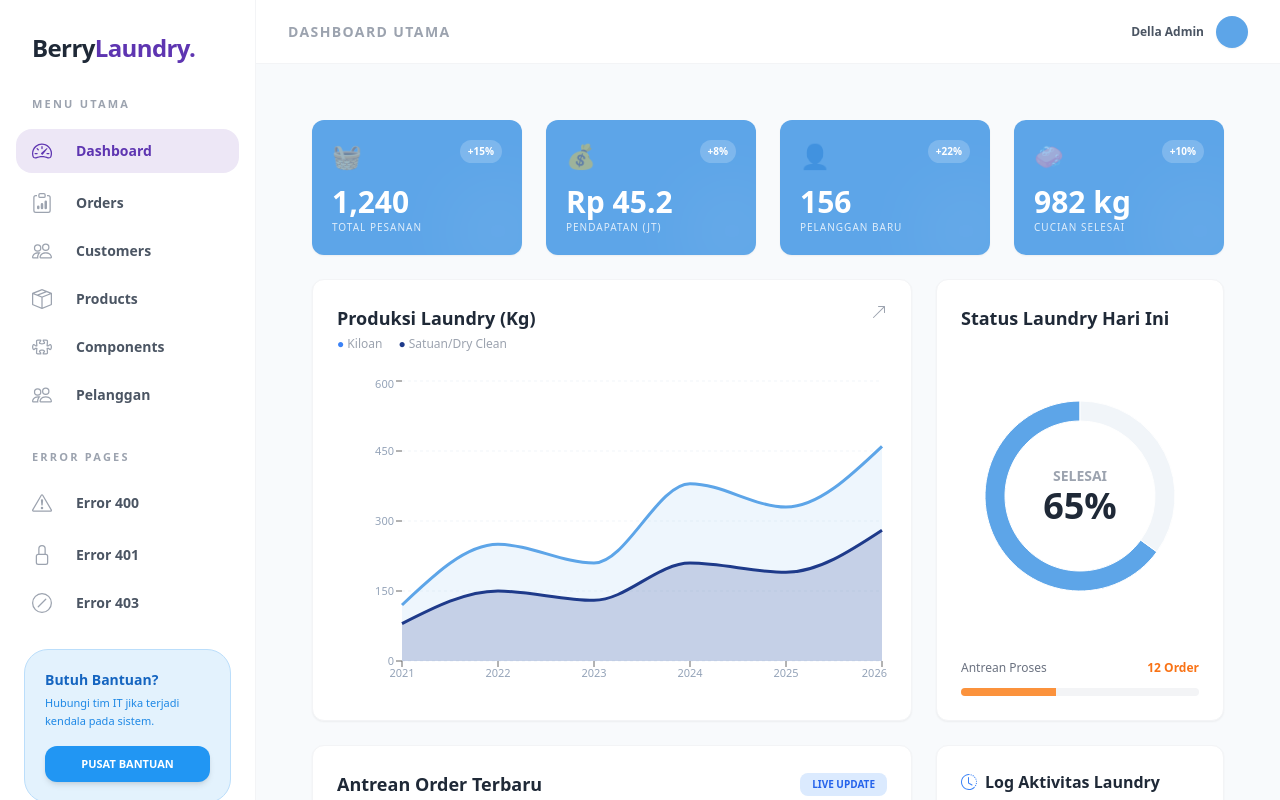
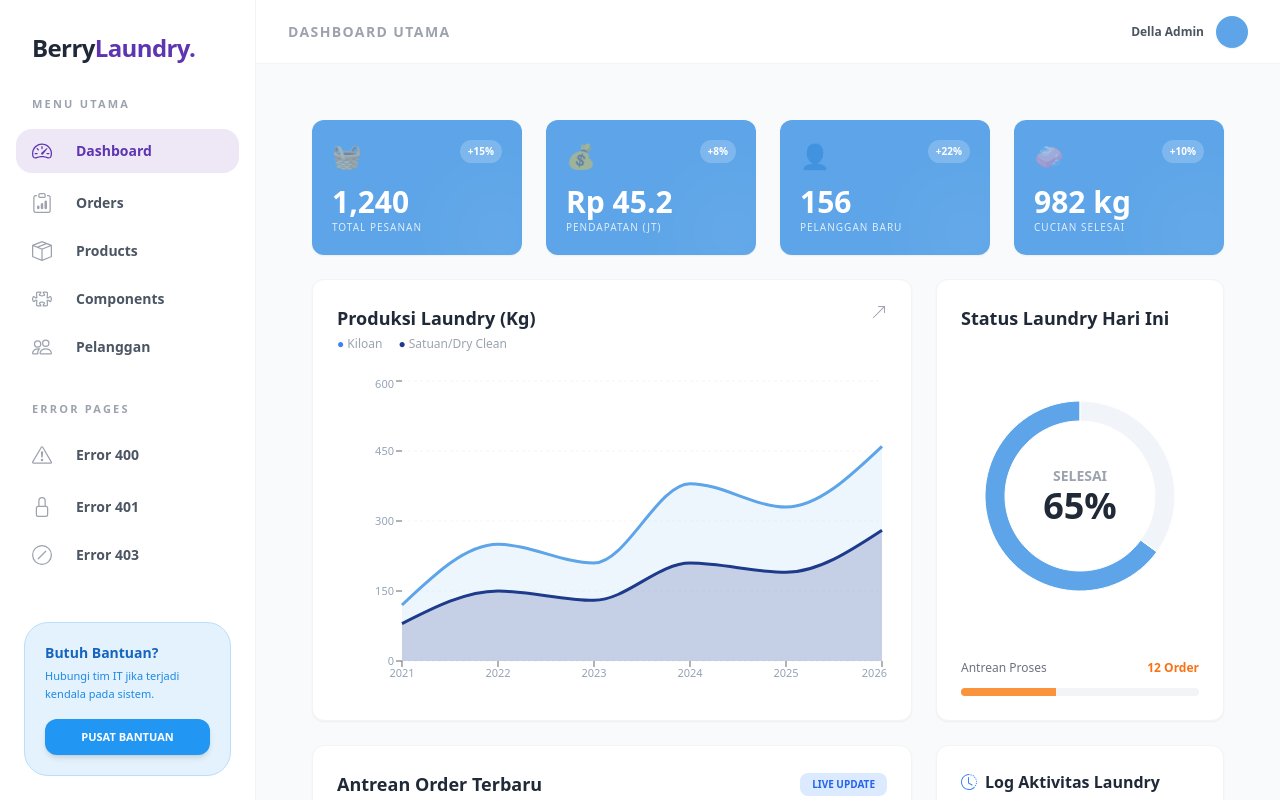
Before and after one commit to della1206/react-della-fox, a React (Vite) app: page /dashboard in a window 1280 px wide. Built offline with nearby package versions, Linux system fonts and the light colour scheme; sample sign-in values are in the browser's storage.

Commit message:
penambahan

```diff
--- a/src/App.jsx
+++ b/src/App.jsx
@@ -7,7 +7,6 @@ const MainLayout = React.lazy(() => import("./Layouts/MainLayout"));
 const AuthLayout = React.lazy(() => import("./Layouts/AuthLayout"));
 const Dashboard = React.lazy(() => import("./pages/Dashboard"));
 const Orders = React.lazy(() => import("./pages/Orders"));
-const Customers = React.lazy(() => import("./pages/Customers"));
 const Products = React.lazy(() => import("./pages/Products"));
 const ProductDetail = React.lazy(() => import("./pages/ProductDetail"));
 const ErrorPage = React.lazy(() => import("./pages/ErrorPage"));
@@ -48,7 +47,6 @@ export default function App() {
         <Route element={isLoggedIn ? <MainLayout role={role} setRole={setRole} /> : <Navigate to="/login" replace />}>
           <Route path="/dashboard" element={<Dashboard role={role} />} />
           <Route path="/orders" element={<Orders role={role} />} />
-          <Route path="/customers" element={<Customers role={role} />} />
           <Route path="/products" element={<Products />} />
           <Route path="/products/:id" element={<ProductDetail />} />
           <Route path="/components" element={<Components />} />
--- a/src/components/Sidebar.jsx
+++ b/src/components/Sidebar.jsx
@@ -20,7 +20,6 @@ export default function Sidebar() {
   const menuItems = [
     { name: "Dashboard", path: "/dashboard", icon: <BsSpeedometer2 /> },
     { name: "Orders", path: "/orders", icon: <BsClipboardData /> },
-    { name: "Customers", path: "/customers", icon: <BsPeople /> },
     { name: "Products", path: "/products", icon: <BsBoxSeam /> },
     { name: "Components", path: "/components", icon: <BsPuzzle /> },
     { name: "Pelanggan ", path: "/Pelanggan", icon: <BsPeople /> },
```
